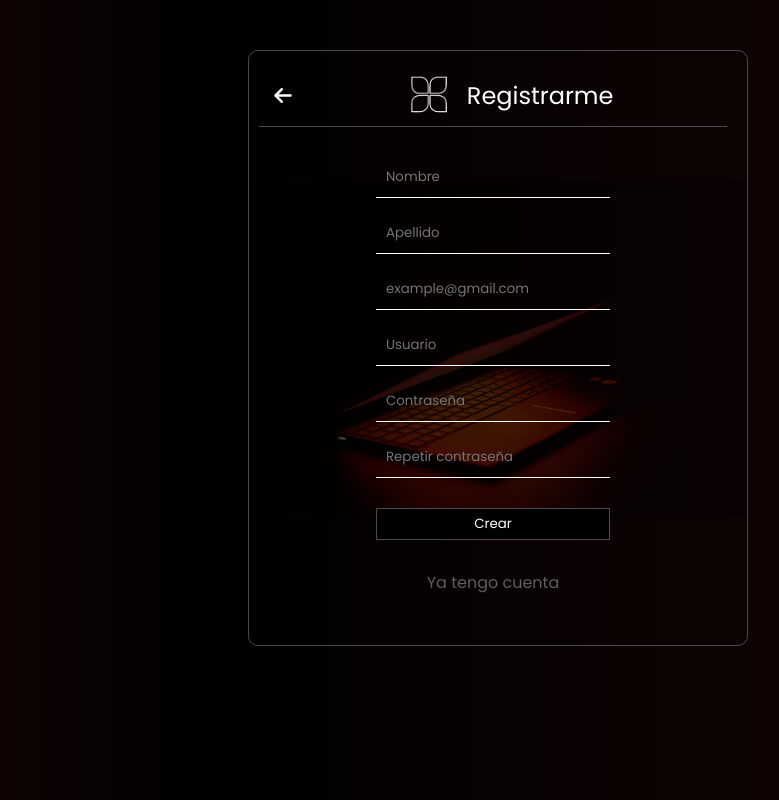
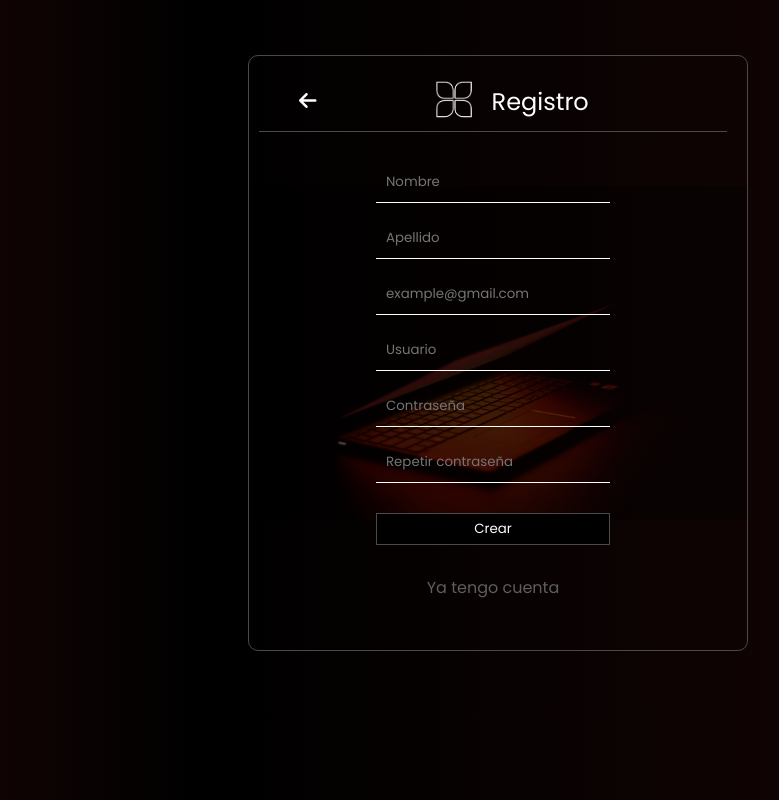
Before and after one commit to jeregiampieri/JG-TECH-Registro, a plain HTML site: page index.html in a window 1280 px wide. Shown: the whole page, without its empty margins (142-921 px from the left). Drawn offline with Linux system fonts and the light colour scheme.

Commit message:
actualizaciones

```diff
--- a/index.html
+++ b/index.html
@@ -20,7 +20,7 @@
                 <div class="inicio-sesion-titulo">
                     <i class="fa-solid fa-arrow-left icono"></i>
                     <img src="./img/logoSolo.png" alt="Logo de JG-TECH">
-                    <h2>Registrarme</h2>
+                    <h2>Registro</h2>
                 </div>
                 <div class="inicio-sesion-info">
                     <input type="text" placeholder="Nombre">
--- a/style.css
+++ b/style.css
@@ -18,7 +18,7 @@ body {
 }
 
 #inicio-sesion{
-    margin-top: 3.9%;
+    margin-top: 4.3%;
     display: flex;
     width: 100%;
     justify-content: center;
@@ -78,6 +78,7 @@ body {
     width: 10%;
     filter: brightness(10);
 }
+
 
 .inicio-sesion-info{
     display: flex;
```
